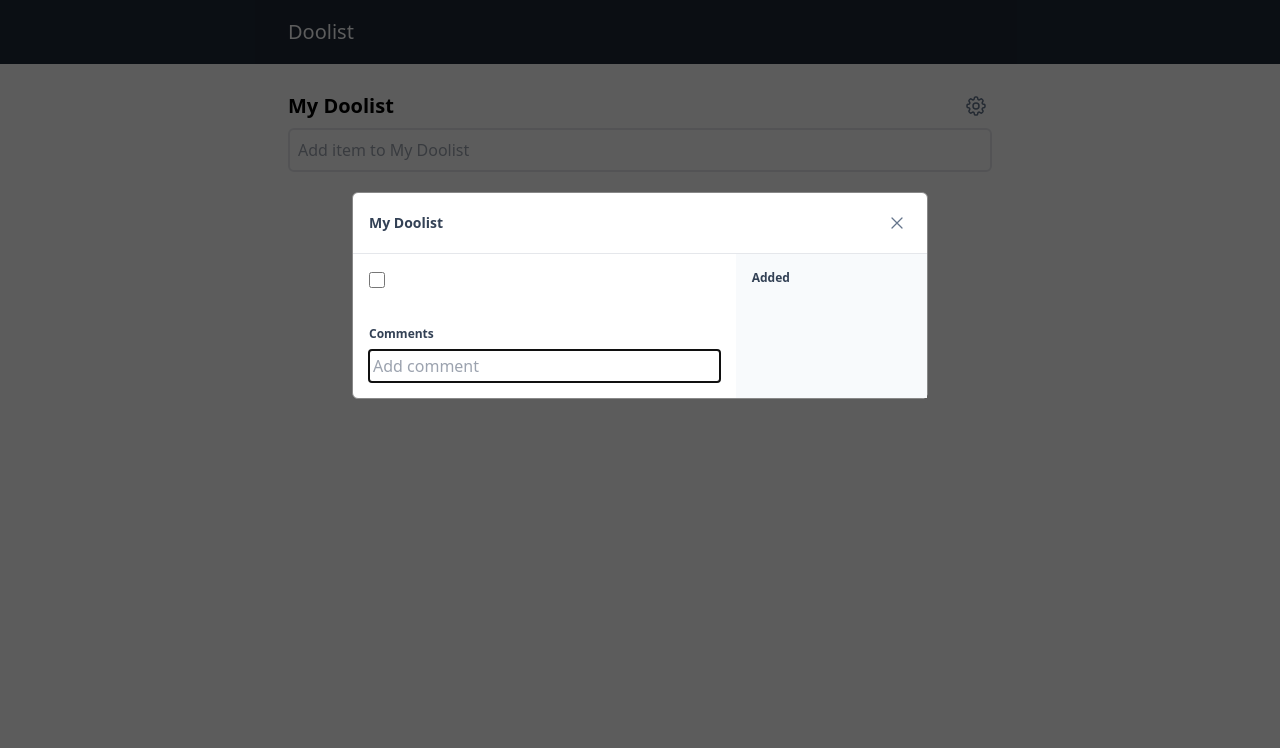
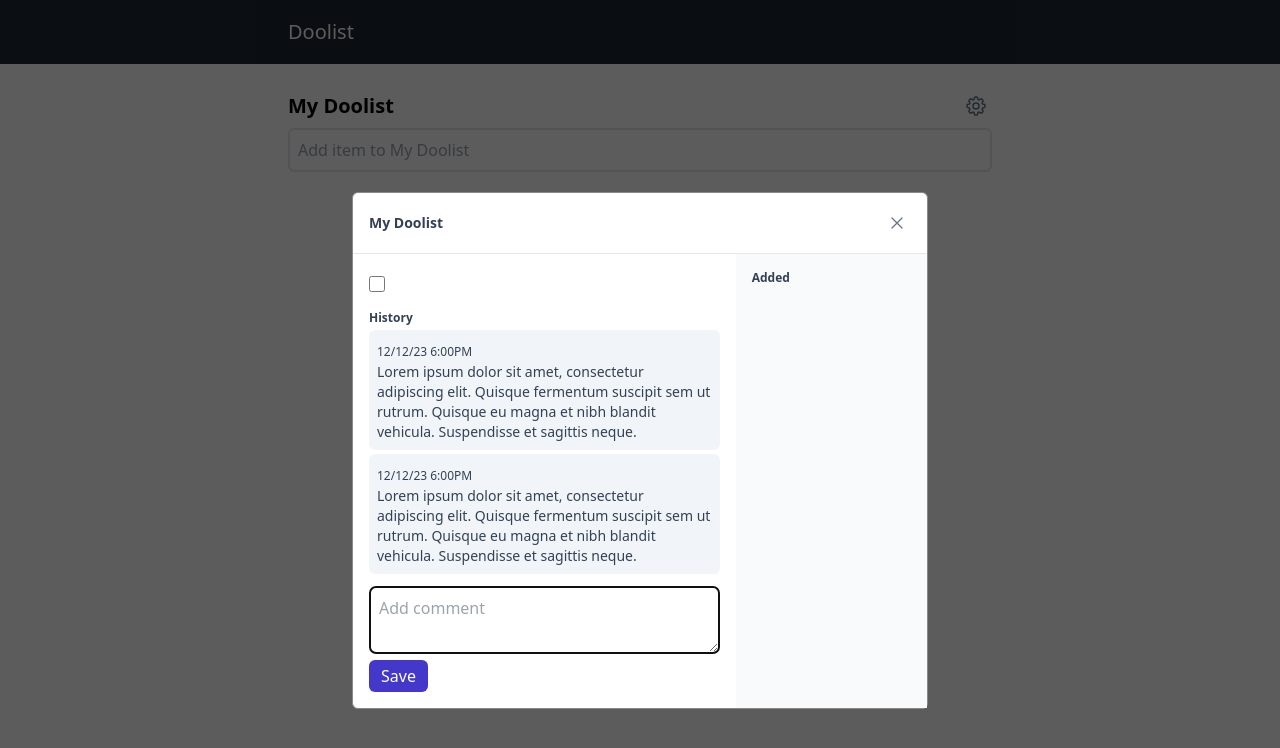
Before and after one commit to edward7486/doolist, a React (Create React App) app: page /task/1 in a window 1280 px wide. Shown: the top 748 px of the page. Built offline with nearby package versions, Linux system fonts and the light colour scheme.

Commit message:
Early formation of comments

```diff
--- /dev/null
+++ b/src/Comment.js
@@ -0,0 +1,14 @@
+import React from 'react'
+
+const Comment = () => {
+  return (
+    <div className='comment'>
+      <div className='bg-slate-100 p-2 text-slate-700 rounded-md'>
+        <span className='text-xs'>12/12/23 6:00PM</span>
+        <div className='text-sm'>Lorem ipsum dolor sit amet, consectetur adipiscing elit. Quisque fermentum suscipit sem ut rutrum. Quisque eu magna et nibh blandit vehicula. Suspendisse et sagittis neque.</div>
+      </div>
+  </div>
+  )
+}
+
+export default Comment
--- a/src/EditPanel.js
+++ b/src/EditPanel.js
@@ -1,4 +1,5 @@
 import React from 'react'
+import Comment from './Comment'
 import { XMarkIcon } from '@heroicons/react/24/outline'
 import {
   useNavigate,
@@ -46,7 +47,7 @@ const EditPanel = () => {
             <div>
               <input
                 type="checkbox"
-                className={`inline-block w-4 h-4 mr-2 cursor-pointer ${ completedItem.checked ? 'accent-slate-500' : ''}`}
+                className={`inline-block w-4 h-4 mr-2 cursor-pointer align-middle ${ completedItem.checked ? 'accent-slate-500' : ''}`}
                 checked={ todo.checked || completedItem.checked ? 'checked' : null}
                 onChange={((e) => {
                     if (todo.checked === false) {
@@ -57,23 +58,38 @@ const EditPanel = () => {
                   }
                 )}
               />
-              <h2 className={`text-lg font-bold inline-block ${ completedItem.checked ? 'line-through': '' }`}>
-                {todo.name || completedItem.name}
+              <h2 className={`text-lg text-slate-700 font-bold inline-block align-middle ${ completedItem.checked ? 'line-through': '' }`}>
+               {todo.name || completedItem.name}
               </h2>
             </div>
 
-            <div className="comment-section mt-8">
-              <h2 className='text-xs text-slate-700 font-semibold'>Comments</h2>
-              <div className='comments'>
-
+            <div className="comment-section mt-4 space-y-1">
+              <h2 className='text-xs text-slate-700 font-semibold'>History</h2>
+              <div className='comment'>
+                <div className='bg-slate-100 p-2 text-slate-700 rounded-md'>
+                  <span className='text-xs'>12/12/23 6:00PM</span>
+                  <div className='text-sm'>Lorem ipsum dolor sit amet, consectetur adipiscing elit. Quisque fermentum suscipit sem ut rutrum. Quisque eu magna et nibh blandit vehicula. Suspendisse et sagittis neque.</div>
+                </div>
               </div>
-              <form>
-                <input
+              <div className='comment'>
+                <div className='bg-slate-100 p-2 text-slate-700 rounded-md'>
+                  <span className='text-xs'>12/12/23 6:00PM</span>
+                  <div className='text-sm'>Lorem ipsum dolor sit amet, consectetur adipiscing elit. Quisque fermentum suscipit sem ut rutrum. Quisque eu magna et nibh blandit vehicula. Suspendisse et sagittis neque.</div>
+                </div>
+              </div>
+              <form className='w-full'>
+                <textarea
                   autoFocus
                   type="text"
                   placeholder="Add comment"
-                  className='p-1 mt-2 w-full'
+                  className='p-2 mt-2 mr-2 w-full border-2 rounded-md'
                 />
+                <button
+                  type="submit"
+                  className='bg-indigo-700 text-white px-3 py-1 rounded-md inline-block'
+                >
+                  Save
+                </button>
               </form>
             </div>
           </div>
--- a/src/MainList/Form.js
+++ b/src/MainList/Form.js
@@ -14,7 +14,7 @@ const Form = () => {
       id: uniqueId(),
       name: todo,
       checked: false,
-      created: new DateObject().format('MM/DD/YYYY')
+      created: new DateObject().format('MM/DD/YYYY, hh:mm a')
     }
     const newList = [...todoItems, todoObject];
     setTodoItems(newList);
```
